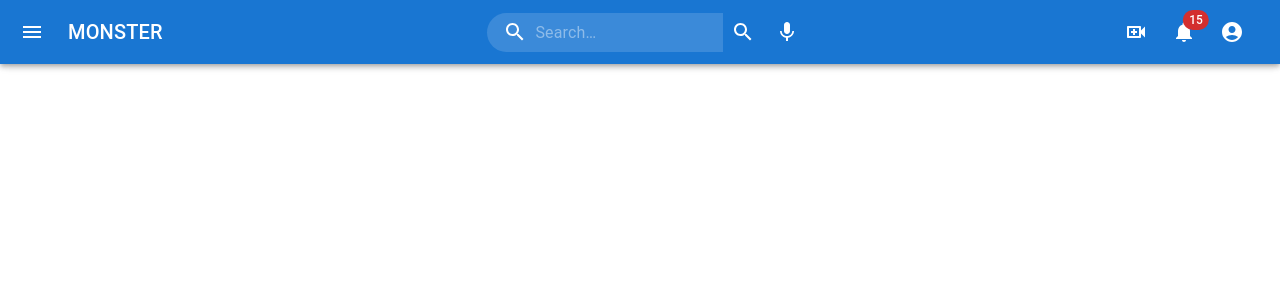
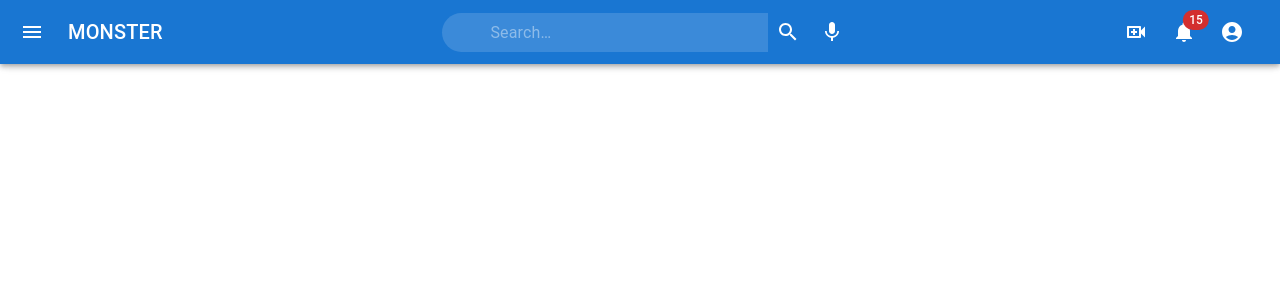
Before and after one commit to siddarthinme1/Monster, a React (Create React App) app: page / in a window 1280 px wide. Shown: the top 300 px of the page. Built offline with nearby package versions, Linux system fonts and the light colour scheme.

Commit message:
added search bar with mic button

```diff
--- a/src/App.js
+++ b/src/App/App.js
@@ -1,7 +1,7 @@
 import React from "react";
 import { CssBaseline, Typography } from "@mui/material";
-import AppBarX from "./Components/AppBarX";
-import SideDrawer from "./Components/SideDrawer";
+import AppBarX from "../Components/AppBarX";
+import SideDrawer from "../Components/SideDrawer";
 
 function App() {
   return (
--- a/src/Components/AppBarX.jsx
+++ b/src/Components/AppBarX.jsx
@@ -2,65 +2,22 @@ import {
   AppBar,
   Box,
   IconButton,
-  InputBase,
   Menu,
-  MenuItem,
   Toolbar,
   Typography,
-  alpha,
-  styled,
 } from "@mui/material";
 import React, { useState } from "react";
-import SearchIcon from "@mui/icons-material/Search";
 import MoreVertIcon from "@mui/icons-material/MoreVert";
 import Profile from "./Profile";
 import Notification from "./Notification";
 import SideDrawer from "./SideDrawer";
 import MenuIcon from "@mui/icons-material/Menu";
 import CreateContent from "./CreateContent";
-import MicIcon from "@mui/icons-material/Mic";
-
-const Search = styled("div")(({ theme }) => ({
-  position: "relative",
-  borderRadius: "24px 0px 0px  24px",
-  backgroundColor: alpha(theme.palette.common.white, 0.15),
-  "&:hover": {
-    backgroundColor: alpha(theme.palette.common.white, 0.25),
-  },
-  marginRight: "0px",
-  marginLeft: 0,
-  width: "100%",
-  [theme.breakpoints.up("sm")]: {
-    marginLeft: theme.spacing(3),
-    width: "auto",
-  },
-}));
-
-const SearchIconWrapper = styled("div")(({ theme }) => ({
-  padding: theme.spacing(0, 2),
-  height: "100%",
-  position: "absolute",
-  // pointerEvents: "none",
-  display: "flex",
-  alignItems: "center",
-  justifyContent: "center",
-}));
-
-const StyledInputBase = styled(InputBase)(({ theme }) => ({
-  color: "inherit",
-  "& .MuiInputBase-input": {
-    padding: theme.spacing(1, 1, 1, 0),
-    paddingLeft: `calc(1em + ${theme.spacing(4)})`,
-    transition: theme.transitions.create("width"),
-    width: "100%",
-    [theme.breakpoints.up("md")]: { width: "20ch" },
-  },
-}));
+import SeacrhBar from "./SeacrhBar";
 
 function AppBarX() {
   const [sideDrawerOpen, setSideDrawerOpen] = useState(false);
   const [mobileMoreAnchorEl, setMobileMoreAnchorEl] = useState(null);
-
   const isMobileMenuOpen = Boolean(mobileMoreAnchorEl);
 
   const handleDrawerToggle = () => {
@@ -120,27 +77,8 @@ function AppBarX() {
               MONSTER
             </Typography>
             <Box sx={{ flexGrow: 1 }} />
-            <Search>
-              <SearchIconWrapper>
-                <SearchIcon />
-              </SearchIconWrapper>
-              <StyledInputBase
-                placeholder="Search…"
-                inputProps={{ "aria-label": "search" }}
-              />
-            </Search>
-            <IconButton
-              color="inherit"
-              sx={{
-                backgroundColor: "inherit",
-                borderRadius: "0px 24px 24px 0px",
-              }}
-            >
-              <SearchIcon />
-            </IconButton>
-            <IconButton size="large" color="inherit">
-              <MicIcon />
-            </IconButton>
+            <SeacrhBar />
+
             <Box sx={{ flexGrow: 1 }} />
             <Box sx={{ display: { xs: "none", md: "flex" } }}>
               <CreateContent />
--- /dev/null
+++ b/src/Components/SeacrhBar.jsx
@@ -0,0 +1,83 @@
+import { IconButton, InputBase, alpha, styled } from "@mui/material";
+import React, { useState } from "react";
+import SearchIcon from "@mui/icons-material/Search";
+import MicIcon from "@mui/icons-material/Mic";
+
+const Search = styled("div")(({ theme }) => ({
+  position: "relative",
+  borderRadius: "24px 0px 0px  24px",
+  backgroundColor: alpha(theme.palette.common.white, 0.15),
+  "&:hover": {
+    backgroundColor: alpha(theme.palette.common.white, 0.25),
+  },
+  marginRight: "0px",
+  marginLeft: 0,
+  width: "100%",
+  [theme.breakpoints.up("sm")]: {
+    marginLeft: theme.spacing(3),
+    width: "auto",
+  },
+}));
+
+const SearchIconWrapper = styled("div")(({ theme }) => ({
+  padding: theme.spacing(0, 2),
+  height: "100%",
+  position: "absolute",
+  pointerEvents: "none",
+  display: "flex",
+  alignItems: "center",
+  justifyContent: "center",
+}));
+
+const StyledInputBase = styled(InputBase)(({ theme }) => ({
+  color: "inherit",
+  "& .MuiInputBase-input": {
+    padding: theme.spacing(1, 1, 1, 0),
+    // vertical padding + font size from searchIcon
+    paddingLeft: `calc(1em + ${theme.spacing(4)})`,
+    transition: theme.transitions.create("width"),
+    width: "100%",
+    [theme.breakpoints.up("sm")]: {
+      width: "30ch",
+      "&:focus": {
+        width: "40ch",
+      },
+    },
+  },
+}));
+
+function SeacrhBar() {
+  const [isFocusedSeacrh, setIsFocusedSeacrh] = useState(false);
+
+  const showSeacrhIcon = () => setIsFocusedSeacrh(true);
+  const hideSearchIcon = () => setIsFocusedSeacrh(false);
+  return (
+    <>
+      <Search onFocus={showSeacrhIcon} onBlur={hideSearchIcon}>
+        {isFocusedSeacrh ? (
+          <SearchIconWrapper>
+            <SearchIcon />
+          </SearchIconWrapper>
+        ) : null}
+        <StyledInputBase
+          placeholder="Search…"
+          inputProps={{ "aria-label": "search" }}
+        />
+      </Search>
+      <IconButton
+        color="inherit"
+        sx={{
+          backgroundColor: "inherit",
+          borderRadius: "0px 24px 24px 0px",
+        }}
+      >
+        <SearchIcon />
+      </IconButton>
+      <IconButton size="large" color="inherit">
+        <MicIcon />
+      </IconButton>
+    </>
+  );
+}
+
+export default SeacrhBar;
```
Also changed, not shown: src/index.js (+6 -6 lines), 8 other files (tests, documents, lock files or other folders).
